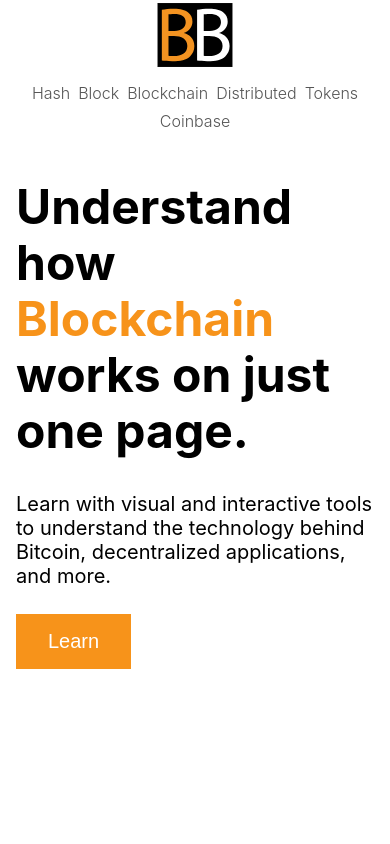
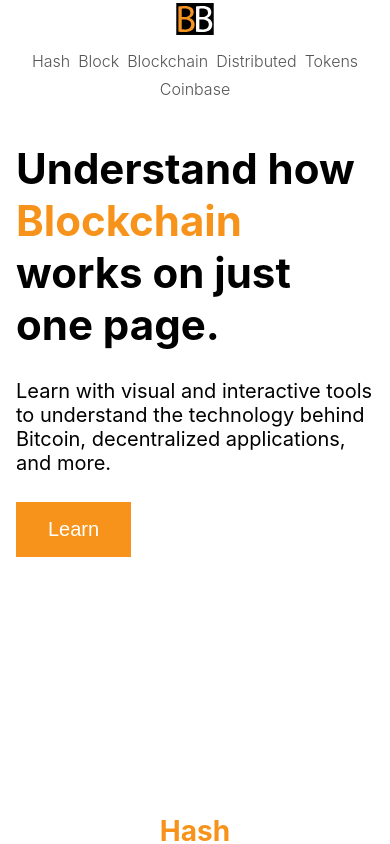
Before and after one commit to glody007/blockchainbasic, a React (Create React App) app: page / in a window 390 px wide. Shown: the top 844 px of the page. Built offline with nearby package versions, Linux system fonts and the light colour scheme.

Commit message:
fix: H1 and h2 font size.

```diff
--- a/src/component/header.scss
+++ b/src/component/header.scss
@@ -33,6 +33,10 @@
     margin: 0 1rem 0 1rem;
   }
 
+  .Header-logo {
+    height: 2rem;
+  }
+
   .Header-links {
     list-style: none;
     display: flex;
--- a/src/index.css
+++ b/src/index.css
@@ -45,8 +45,8 @@ p {
 
 @media only screen and (max-width: 600px) {
   h1 {
-    font-size: 48px;
-    line-height: 56px;
+    font-size: 42px;
+    line-height: 52px;
   }
 
   h2 {
```
